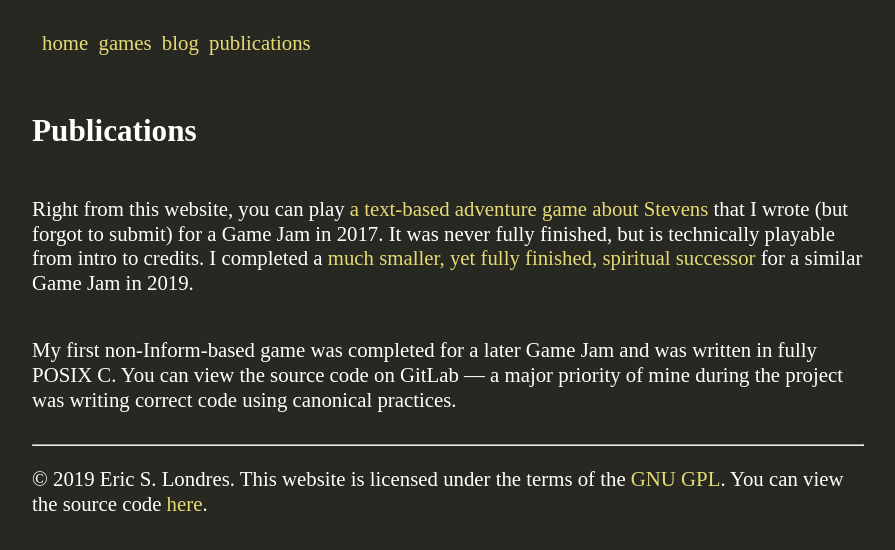
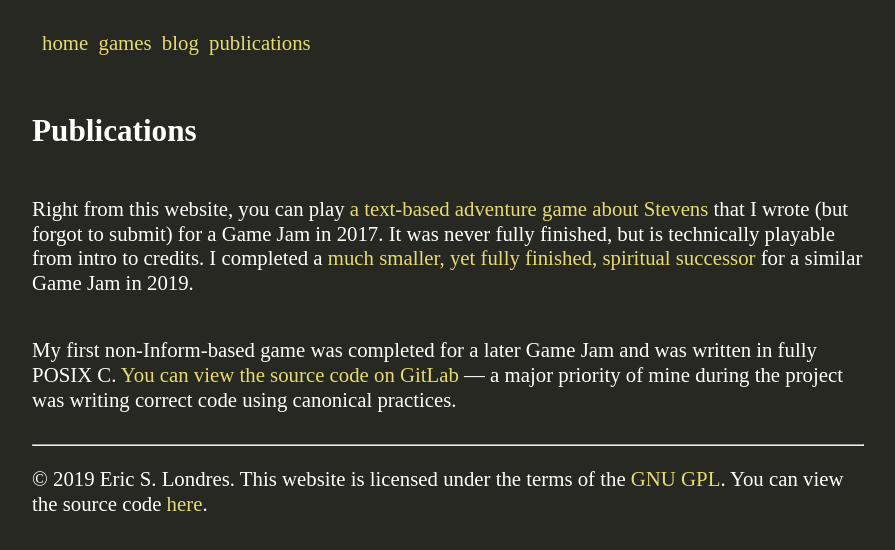
Before and after one commit to slondr/slondr.gitlab.io, a Jekyll site: the page built from games.md, in a window 1280 px wide. Shown: the top 550 px of the page, without its empty margins (192-1087 px from the left). Built offline with Jekyll 4.4.1, drawn with Linux system fonts in a browser that asks for light colours; part of the change alters nothing that is shown.

```diff
--- a/games.md
+++ b/games.md
@@ -5,4 +5,4 @@ layout: post
 
 Right from this website, you can play [a text-based adventure game about Stevens](/Burger) that I wrote (but forgot to submit) for a Game Jam in 2017. It was never fully finished, but is technically playable from intro to credits. I completed a [much smaller, yet fully finished, spiritual successor](/Sleep) for a similar Game Jam in 2019.
 
-My first non-Inform-based game was completed for a later Game Jam and was written in fully POSIX C. You can view the source code on GitLab — a major priority of mine during the project was writing correct code using canonical practices.
+My first non-Inform-based game was completed for a later Game Jam and was written in fully POSIX C. [You can view the source code on GitLab](https://gitlab.com/slondr/win-simulator) — a major priority of mine during the project was writing correct code using canonical practices.
```
